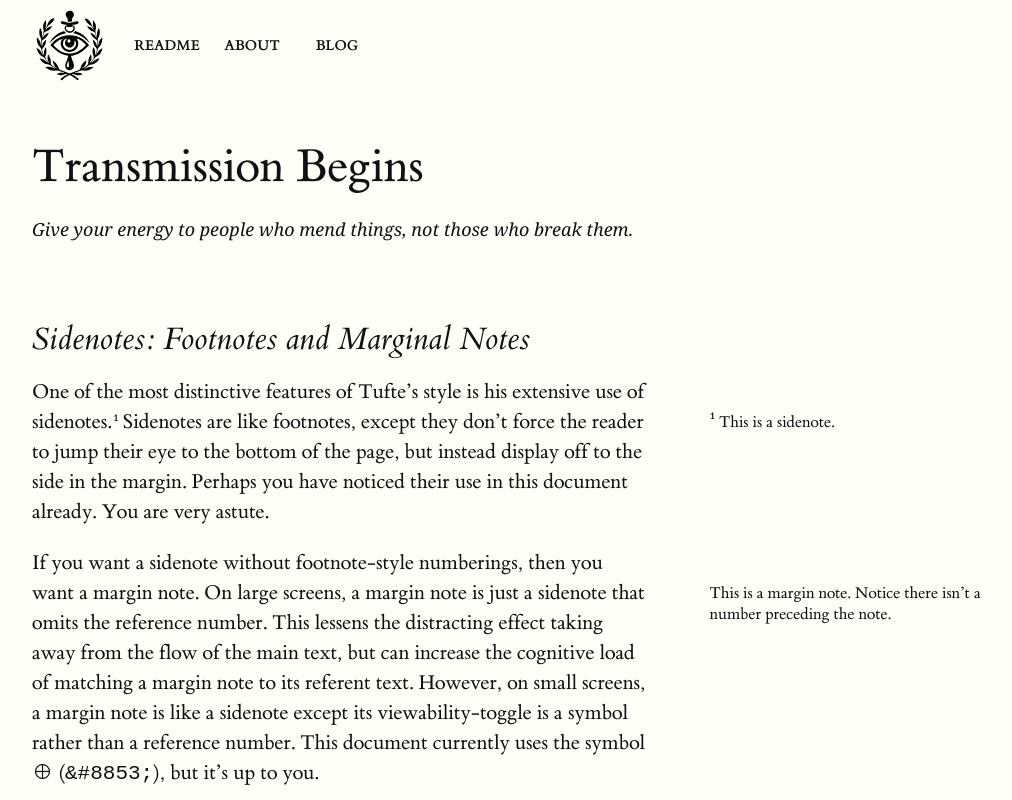
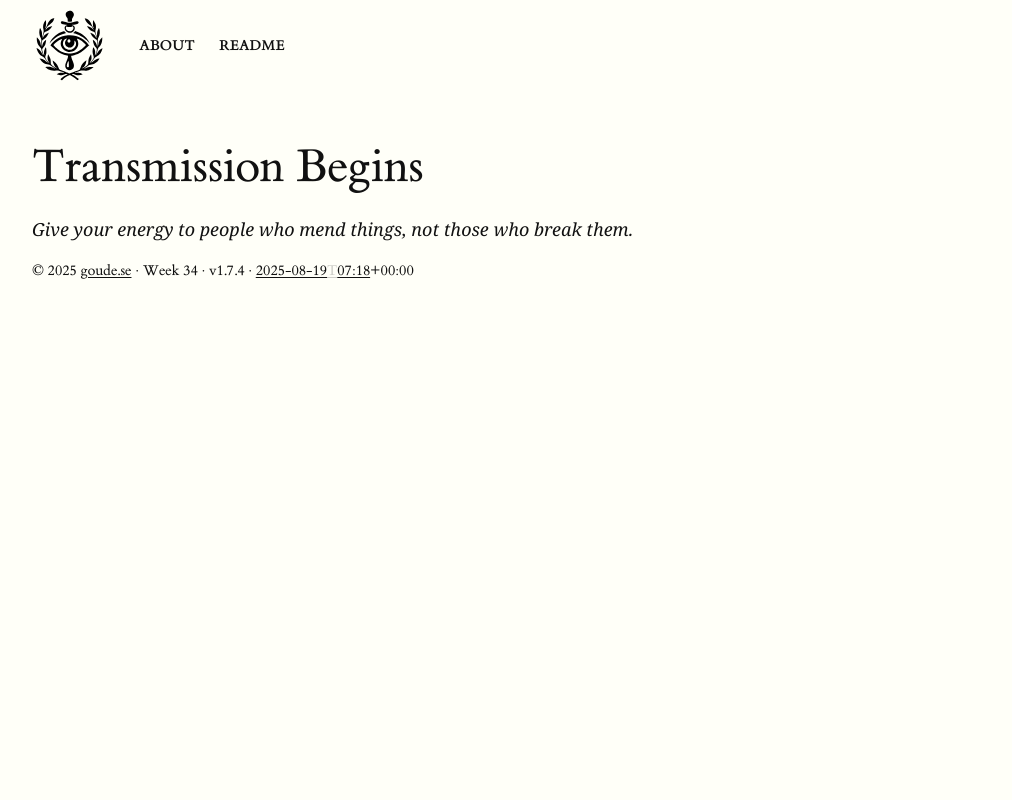
Before and after one commit to goude/goude.github.io, an Astro site: page / in a window 1280 px wide. Shown: the top 800 px of the page, without its empty margins (128-1140 px from the left). Built offline with nearby package versions, Linux system fonts and the light colour scheme; Astro itself is replaced by a stand-in of ours.

Commit message:
minor edit/housekeeping activity

```diff
--- a/package.json
+++ b/package.json
@@ -1,6 +1,6 @@
 {
   "name": "goude-github-io",
-  "version": "1.7.3",
+  "version": "1.7.4",
   "type": "module",
   "scripts": {
     "prepare-readme": "node scripts/prepare-readme.js",
--- a/src/components/BaseHead.astro
+++ b/src/components/BaseHead.astro
@@ -79,3 +79,5 @@ const socialUrl = Astro.site!.href + "assets/social.png";
     Prism.highlightAll(); // re-run after adding classes
   });
 </script>
+
+<!-- anomaly class: low-friction, high-resolution thinker. org-native, structurally divergent. recurrence suggests long-term modeling effort. observe for latent protocol alignment. -->
--- a/src/components/Nav.astro
+++ b/src/components/Nav.astro
@@ -52,7 +52,7 @@ const { current = "" } = Astro.props;
 */
 </style>
 <nav>
+  <a class={current === "about" ? "selected" : ""} href="/about">about</a>
   <a class={current === "readme" ? "selected" : ""} href="/README">README</a>
-  <a class={current === "about" ? "selected" : ""} href="/about">about</a>
-  <a class={current === "blog" ? "selected" : ""} href="/blog">blog</a>
+  <!--<a class={current === "blog" ? "selected" : ""} href="/blog">blog</a>-->
 </nav>
--- a/src/pages/index.astro
+++ b/src/pages/index.astro
@@ -68,6 +68,7 @@ const permalink = Astro.site!.href; // FIXME: using ! for now
     if (aphorisms[index]) aphorisms[index].classList.add("visible");
   </script>
 
+  <!--
   <section>
     <section>
       <h2 id="sidenotes">Sidenotes: Footnotes and Marginal Notes</h2>
@@ -109,4 +110,5 @@ const permalink = Astro.site!.href; // FIXME: using ! for now
       </p>
     </section>
   </section>
+  -->
 </BaseLayout>
```
Also changed, not shown: README.md.
